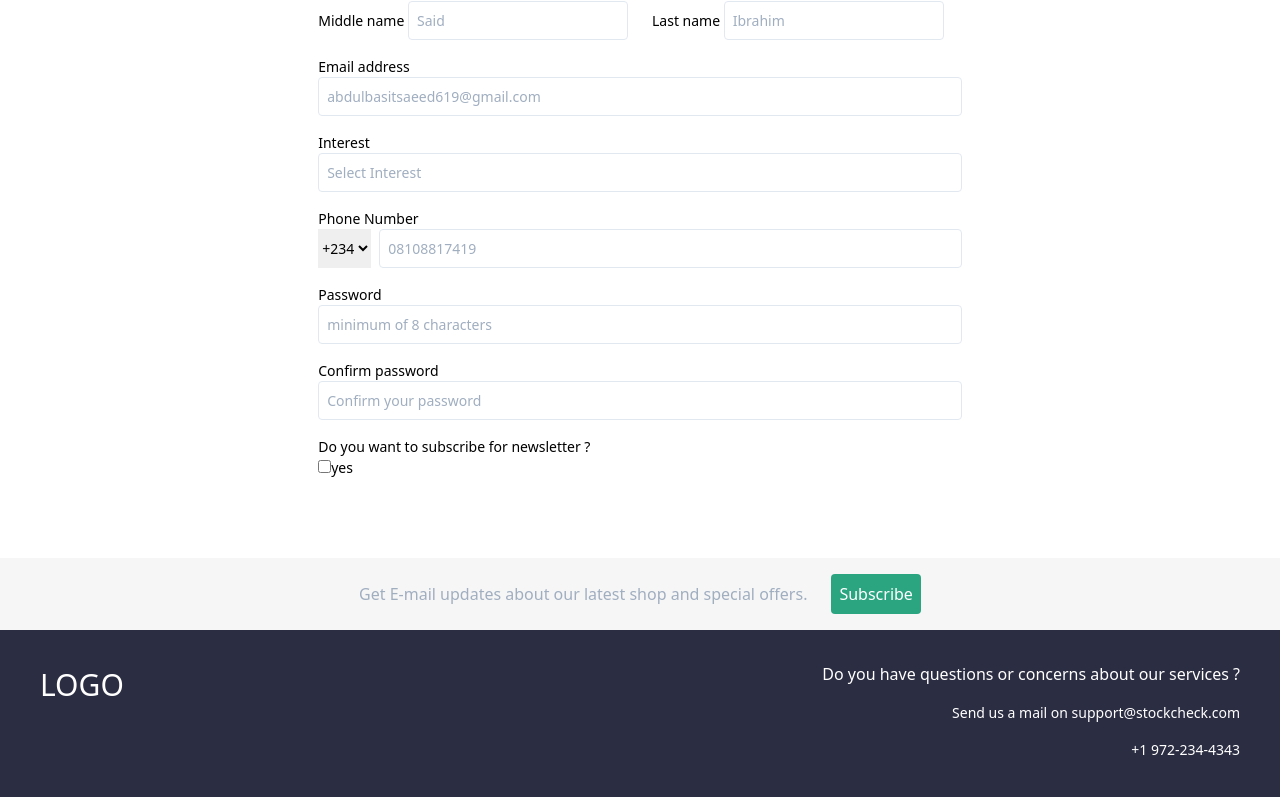
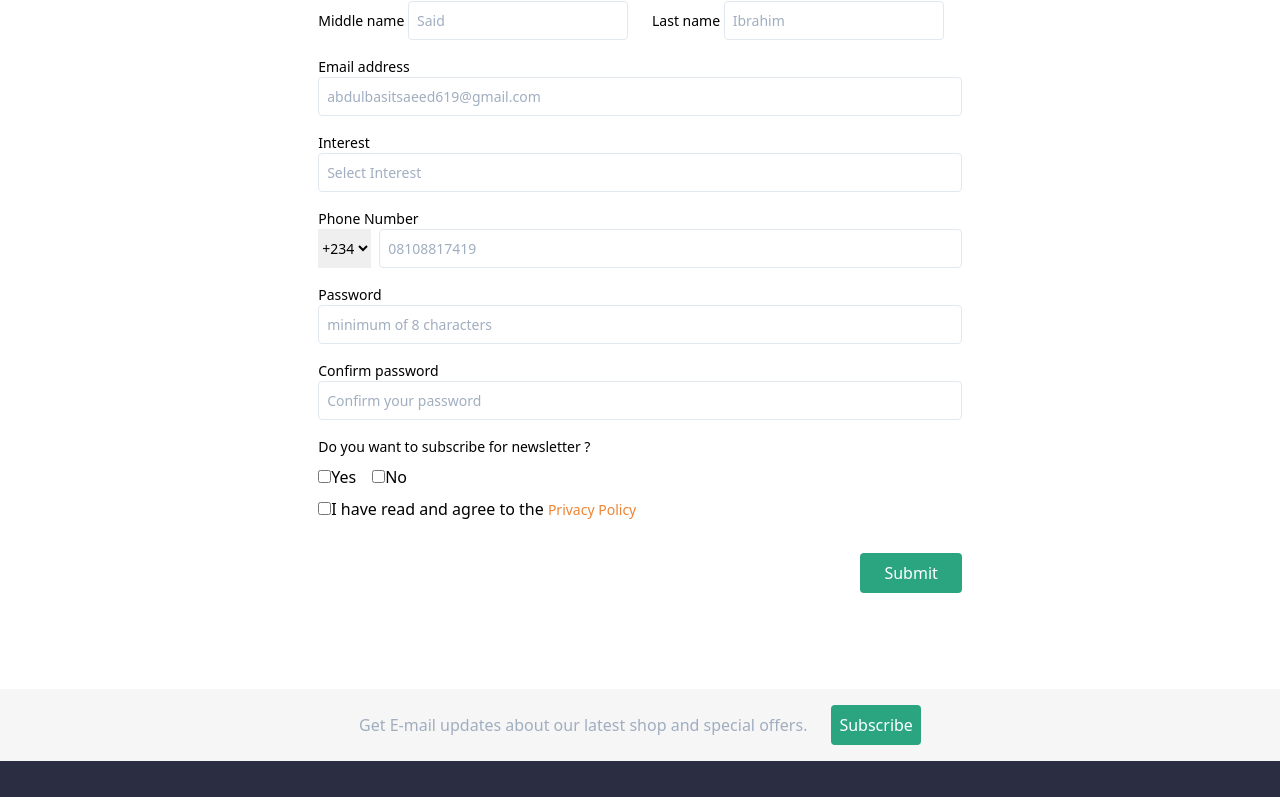
Before and after one commit to AbdulbasitSaid/greaneagle, a Nuxt app: page /register in a window 1280 px wide. Shown: the part 377-1174 px from the top of the page. Built offline with nearby package versions, Linux system fonts and the light colour scheme.

Commit message:
register completed

```diff
--- a/pages/register.vue
+++ b/pages/register.vue
@@ -140,16 +140,44 @@
           <!-- end -->
 
           <!-- news teller request -->
-          <div class="text-sm font-thin">
-            Do you want to subscribe for newsletter ?
-            <!-- yes no -->
+          <div class="text-sm font-thin flex flex-col space-y-2">
+            <div>Do you want to subscribe for newsletter ?</div>
+            <div class="flex gap-4">
+              <!-- yes  -->
+              <div class="text-base">
+                <input type="checkbox" name="yes" id="yes" />
+                <label for="yes">Yes</label>
+              </div>
+              <!-- end -->
+              <!-- no  -->
+              <div class="text-base">
+                <input type="checkbox" name="yes" id="yes" />
+                <label for="yes">No</label>
+              </div>
+              <!-- end -->
+            </div>
             <div>
-              <input type="checkbox" name="yes" id="yes" />
-              <label for="yes">yes</label>
+              <!-- agree  -->
+              <div class="text-base">
+                <input type="checkbox" name="yes" id="yes" />
+                <label for="yes"
+                  >I have read and agree to the
+                  <span class="text-golden text-sm font-normal"
+                    >Privacy Policy</span
+                  ></label
+                >
+              </div>
+              <!-- end -->
             </div>
-            <!-- end -->
           </div>
           <!-- end -->
+          <div class="py-4 flex justify-end">
+            <nuxt-link
+              to="account_success"
+              class="bg-primary py-2 px-6 rounded text-white"
+              >Submit</nuxt-link
+            >
+          </div>
         </div>
         <!-- end form -->
       </div>
```
